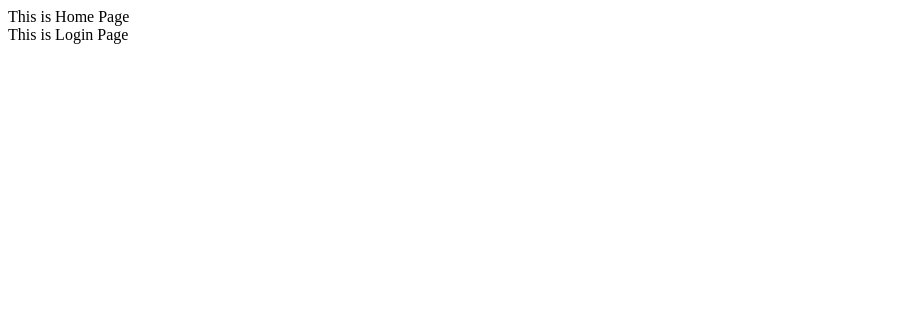
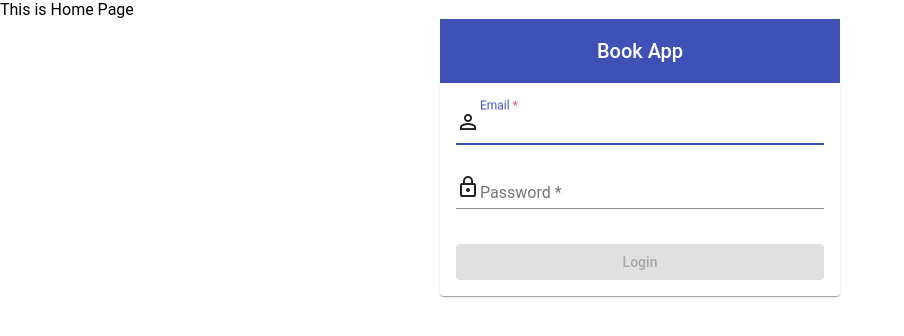
Before and after one commit to ChaitanyaBabar/bookapp, an Angular app in the folder book-app/: page / in a window 1280 px wide. Before the commit this address led to /login. Shown: the top 336 px of the page, without its empty margins (0-904 px from the left). Built offline with nearby package versions, Linux system fonts and the light colour scheme; what @angular/fire would draw is missing.

Commit message:
Added material theme to project ,modified some global scss and added login UI

```diff
--- a/book-app/angular.json
+++ b/book-app/angular.json
@@ -27,12 +27,7 @@
               }
             ],
             "styles": [
-              {
-                "input": "src/theme/variables.scss"
-              },
-              {
-                "input": "src/global.scss"
-              }
+              "src/styles.scss"
             ],
             "scripts": []
           },
--- a/book-app/package.json
+++ b/book-app/package.json
@@ -12,6 +12,8 @@
   },
   "private": true,
   "dependencies": {
+    "@angular/animations": "^10.0.9",
+    "@angular/cdk": "^10.1.3",
     "@angular/common": "~10.1.0-next.5",
     "@angular/compiler": "~10.1.0-next.5",
     "@angular/core": "~10.1.0-next.5",
--- a/book-app/src/app/app.module.ts
+++ b/book-app/src/app/app.module.ts
@@ -9,11 +9,28 @@ import { AppComponent } from './app.component';
 import { AppRoutingModule } from './app-routing.module';
 import { environment } from '../environments/environment';
 
+import { LoginPageModule } from '../app/login/login.module';
+import { MenuPageModule } from '../app/menu/menu.module';
+
+import { MaterialModule } from '../app/material/material.module';
+
+
+
 @NgModule({
   declarations: [AppComponent],
   entryComponents: [],
-  imports: [BrowserModule, AppRoutingModule, AngularFireModule.initializeApp(environment.firebase)],
-  providers: [  ],
+  imports: [
+     BrowserModule,
+     MaterialModule,
+
+     LoginPageModule,
+     MenuPageModule,
+
+     AppRoutingModule,
+
+     AngularFireModule.initializeApp(environment.firebase),
+  ],
+  providers: [],
   bootstrap: [AppComponent]
 })
 export class AppModule {}
--- a/book-app/src/app/login/login.page.html
+++ b/book-app/src/app/login/login.page.html
@@ -1 +1,20 @@
-<div>This is Login Page</div>
+<div class="login-container">
+    <div class="login-content">
+      <mat-toolbar class="login-toolbar" color="primary">Book App</mat-toolbar>
+      <mat-card>
+        <form [formGroup]="loginForm" novalidate (ngSubmit)="onSubmit()">
+          <mat-form-field>
+            <mat-icon matPrefix>person_outline</mat-icon>
+            <input type="email" autofocus matInput placeholder="Email" formControlName="email">
+          </mat-form-field>
+
+          <mat-form-field>
+            <mat-icon matPrefix>lock_outline</mat-icon>
+            <input type="password" autocomplete="false" matInput placeholder="Password" formControlName="password">
+          </mat-form-field>
+
+          <button [disabled]="!loginForm.valid" type="submit" mat-raised-button color="primary">Login</button>
+        </form>
+      </mat-card>
+    </div>
+  </div>
--- a/book-app/src/app/login/login.page.scss
+++ b/book-app/src/app/login/login.page.scss
@@ -0,0 +1,30 @@
+.login-container {
+    height: 100%;
+    width: 100%;
+    align-items: center;
+    display: flex;
+}
+
+form {
+    width: 100%;
+}
+
+.login-content {
+    width: 400px;
+    display: block;
+    margin: 0 auto;
+}
+
+.login-toolbar {
+    justify-content: center;
+}
+
+.mat-form-field {
+    width: 100%;
+    display: block;
+}
+
+.mat-raised-button {
+    width: 100%;
+    margin-top: 15px;
+}
--- a/book-app/src/app/login/login.page.ts
+++ b/book-app/src/app/login/login.page.ts
@@ -1,4 +1,5 @@
 import { Component, OnInit } from '@angular/core';
+import { FormBuilder, Validators, FormGroup } from '@angular/forms';
 
 @Component({
   selector: 'app-login',
@@ -7,9 +8,20 @@ import { Component, OnInit } from '@angular/core';
 })
 export class LoginPage implements OnInit {
 
-  constructor() { }
+  loginForm: FormGroup;
+
+
+
+  constructor(private fb: FormBuilder) { }
 
   ngOnInit() {
+    this.loginForm = this.fb.group({
+      email: [null, [Validators.email, Validators.required]],
+      password: [null, Validators.required]
+    });
+  }
+
+  onSubmit() {
   }
 
 }
--- a/book-app/src/index.html
+++ b/book-app/src/index.html
@@ -13,6 +13,8 @@
 
   <link rel="icon" type="image/png" href="assets/icon/favicon.png" />
 
+  <link href="https://fonts.googleapis.com/icon?family=Material+Icons&display=block" rel="stylesheet">
+
   <!-- add to homescreen for ios -->
   <!-- <meta name="apple-mobile-web-app-capable" content="yes" />
   <meta name="apple-mobile-web-app-status-bar-style" content="black" /> -->
--- /dev/null
+++ b/book-app/src/styles.scss
@@ -0,0 +1,16 @@
+/* You can add global styles to this file, and also import other style files */
+
+html,
+body {
+    height: 100%;
+}
+
+body {
+    margin: 0;
+    font-family: Roboto, "Helvetica Neue", sans-serif;
+}
+
+@import "~@angular/material/prebuilt-themes/indigo-pink.css";
+
+
+/* Over Ride the material css*/
--- a/book-app/src/theme/variables.scss
+++ /dev/null
@@ -1,77 +0,0 @@
-// Ionic Variables and Theming. For more info, please see:
-// http://ionicframework.com/docs/theming/
-
-/** Ionic CSS Variables **/
-:root {
-  /** primary **/
-  --ion-color-primary: #3880ff;
-  --ion-color-primary-rgb: 56, 128, 255;
-  --ion-color-primary-contrast: #ffffff;
-  --ion-color-primary-contrast-rgb: 255, 255, 255;
-  --ion-color-primary-shade: #3171e0;
-  --ion-color-primary-tint: #4c8dff;
-
-  /** secondary **/
-  --ion-color-secondary: #0cd1e8;
-  --ion-color-secondary-rgb: 12, 209, 232;
-  --ion-color-secondary-contrast: #ffffff;
-  --ion-color-secondary-contrast-rgb: 255, 255, 255;
-  --ion-color-secondary-shade: #0bb8cc;
-  --ion-color-secondary-tint: #24d6ea;
-
-  /** tertiary **/
-  --ion-color-tertiary: #7044ff;
-  --ion-color-tertiary-rgb: 112, 68, 255;
-  --ion-color-tertiary-contrast: #ffffff;
-  --ion-color-tertiary-contrast-rgb: 255, 255, 255;
-  --ion-color-tertiary-shade: #633ce0;
-  --ion-color-tertiary-tint: #7e57ff;
-
-  /** success **/
-  --ion-color-success: #10dc60;
-  --ion-color-success-rgb: 16, 220, 96;
-  --ion-color-success-contrast: #ffffff;
-  --ion-color-success-contrast-rgb: 255, 255, 255;
-  --ion-color-success-shade: #0ec254;
-  --ion-color-success-tint: #28e070;
-
-  /** warning **/
-  --ion-color-warning: #ffce00;
-  --ion-color-warning-rgb: 255, 206, 0;
-  --ion-color-warning-contrast: #ffffff;
-  --ion-color-warning-contrast-rgb: 255, 255, 255;
-  --ion-color-warning-shade: #e0b500;
-  --ion-color-warning-tint: #ffd31a;
-
-  /** danger **/
-  --ion-color-danger: #f04141;
-  --ion-color-danger-rgb: 245, 61, 61;
-  --ion-color-danger-contrast: #ffffff;
-  --ion-color-danger-contrast-rgb: 255, 255, 255;
-  --ion-color-danger-shade: #d33939;
-  --ion-color-danger-tint: #f25454;
-
-  /** dark **/
-  --ion-color-dark: #222428;
-  --ion-color-dark-rgb: 34, 34, 34;
-  --ion-color-dark-contrast: #ffffff;
-  --ion-color-dark-contrast-rgb: 255, 255, 255;
-  --ion-color-dark-shade: #1e2023;
-  --ion-color-dark-tint: #383a3e;
-
-  /** medium **/
-  --ion-color-medium: #989aa2;
-  --ion-color-medium-rgb: 152, 154, 162;
-  --ion-color-medium-contrast: #ffffff;
-  --ion-color-medium-contrast-rgb: 255, 255, 255;
-  --ion-color-medium-shade: #86888f;
-  --ion-color-medium-tint: #a2a4ab;
-
-  /** light **/
-  --ion-color-light: #f4f5f8;
-  --ion-color-light-rgb: 244, 244, 244;
-  --ion-color-light-contrast: #000000;
-  --ion-color-light-contrast-rgb: 0, 0, 0;
-  --ion-color-light-shade: #d7d8da;
-  --ion-color-light-tint: #f5f6f9;
-}
```
Also changed, not shown: book-app/src/app/login/login.module.ts (+17 -2 lines), book-app/src/app/material/material.module.ts (added, +112 -0 lines), book-app/src/global.scss (deleted, +0 -26 lines), 2 other files (tests, documents, lock files or other folders).
